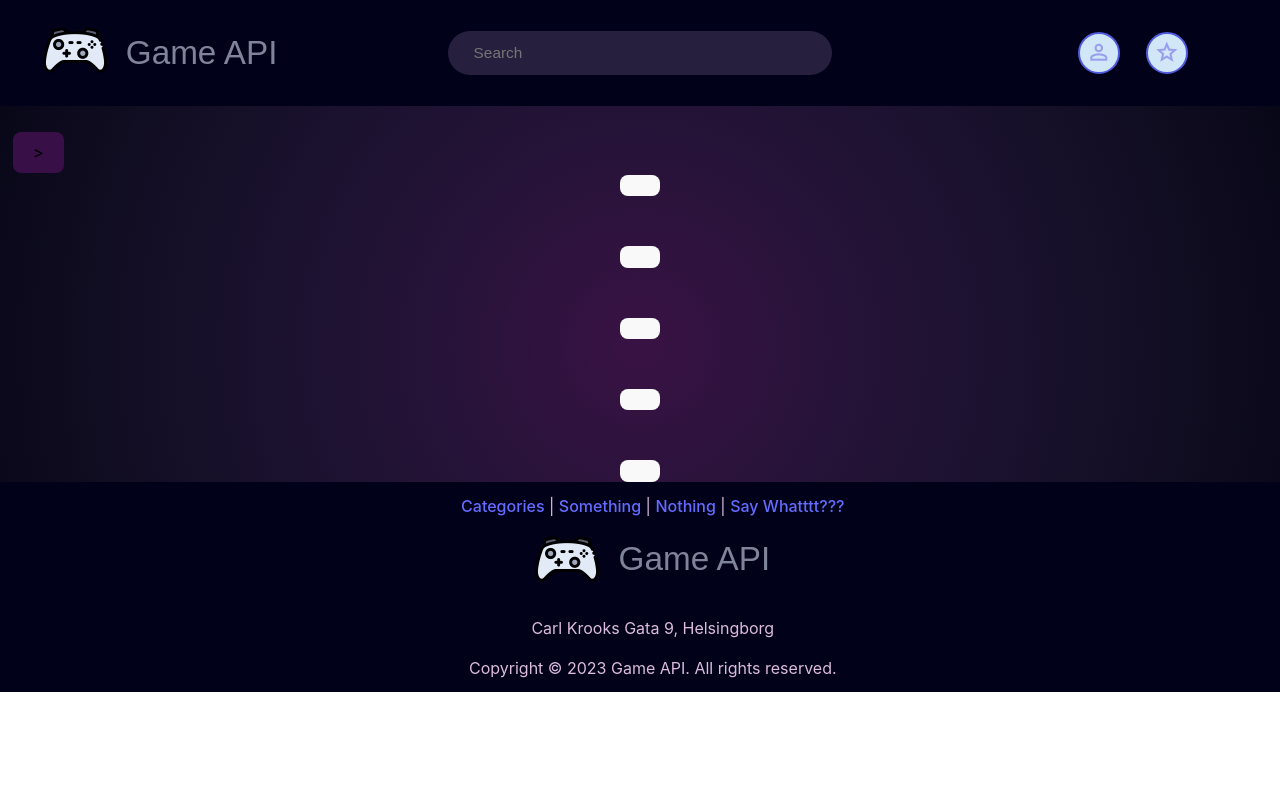
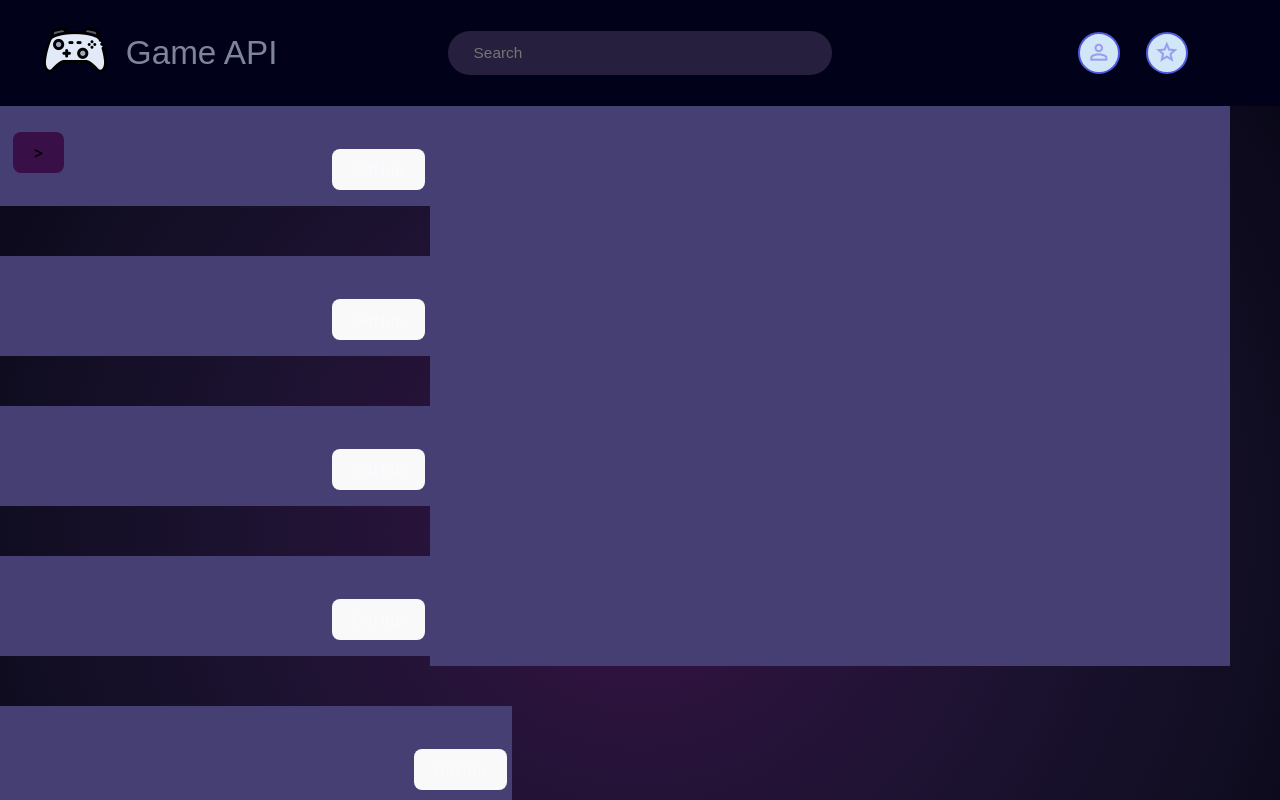
Before and after one commit to Eduard4002/steam-API-project, a React (Vite) app: page /about in a window 1280 px wide. Shown: the top 800 px of the page. Built offline with nearby package versions, Linux system fonts and the light colour scheme.

Commit message:
margo maing a cool about page

```diff
--- a/src/About.jsx
+++ b/src/About.jsx
@@ -9,26 +9,33 @@ function About(){
         <>
 
 
+
+
+<div className="main">
+
+
 <div className="InfoGeneralCont">
 
-
     <div className="infoGeneral">
-        <h3 className="names"></h3>
-        <p className="infoText"></p>
+        <h3 className="Textinfo"></h3>
+        <p className="AboutUs"> </p>
 
     </div>
 
 </div>
 
 
-<div className="main">
+
+<div className="lables">
+
+
     <div className="InfoCont">
         <img src="" alt="" />
 
         <div className="infoTextCont">
             <h3 className="names"></h3>
             <p className="infoText"></p>
-        <button className="gitBttn"></button>
+            <button className="gitBttn"> GitHub</button>
         </div>
 
     </div>
@@ -40,7 +47,7 @@ function About(){
         <div className="infoTextCont">
             <h3 className="names"></h3>
             <p className="infoText"></p>
-        <button className="gitBttn"></button>
+            <button className="gitBttn">GitHub</button>
         </div>
 
     </div>
@@ -52,7 +59,7 @@ function About(){
         <div className="infoTextCont">
             <h3 className="names"></h3>
             <p className="infoText"></p>
-        <button className="gitBttn"></button>
+            <button className="gitBttn">GitHub</button>
         </div>
 
     </div>
@@ -63,7 +70,7 @@ function About(){
         <div className="infoTextCont">
             <h3 className="names"></h3>
             <p className="infoText"></p>
-        <button className="gitBttn"></button>
+            <button className="gitBttn">GitHub</button>
         </div>
 
     </div>
@@ -77,11 +84,11 @@ function About(){
         <div className="infoTextCont">
             <h3 className="names"></h3>
             <p className="infoText"></p>
-        <button className="gitBttn"></button>
+            <button className="gitBttn">GitHub</button>
         </div>
 
     </div>
-
+</div>
 
 </div>
 
--- a/src/assets/css/about.css
+++ b/src/assets/css/about.css
@@ -0,0 +1,33 @@
+.main{
+  margin-top: ;
+
+}
+
+
+
+.InfoCont{
+    background: var(--popup_bkg) ;
+    margin-bottom: 50px;
+    height: 100px;
+    width: 40%;
+
+}
+
+
+.gitBttn{
+    float: right;
+margin-right: 1%;
+color: var(--more_text);
+}
+
+
+
+
+
+.InfoGeneralCont{
+    background: var(--popup_bkg);
+    width: 100vh;
+    height: 70vh;
+    margin-right: 50px;
+    float: right;
+}
```
Lines whose indentation alone changed are shown as unchanged.
